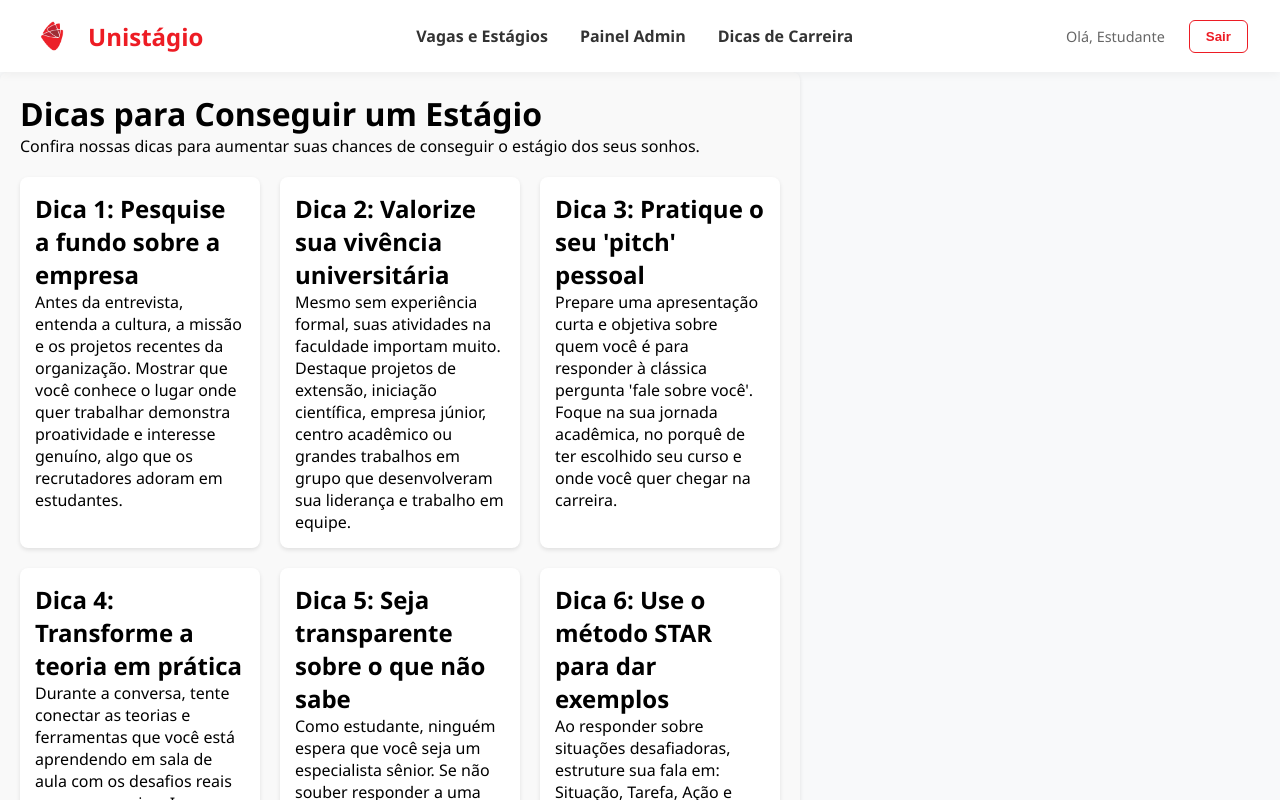
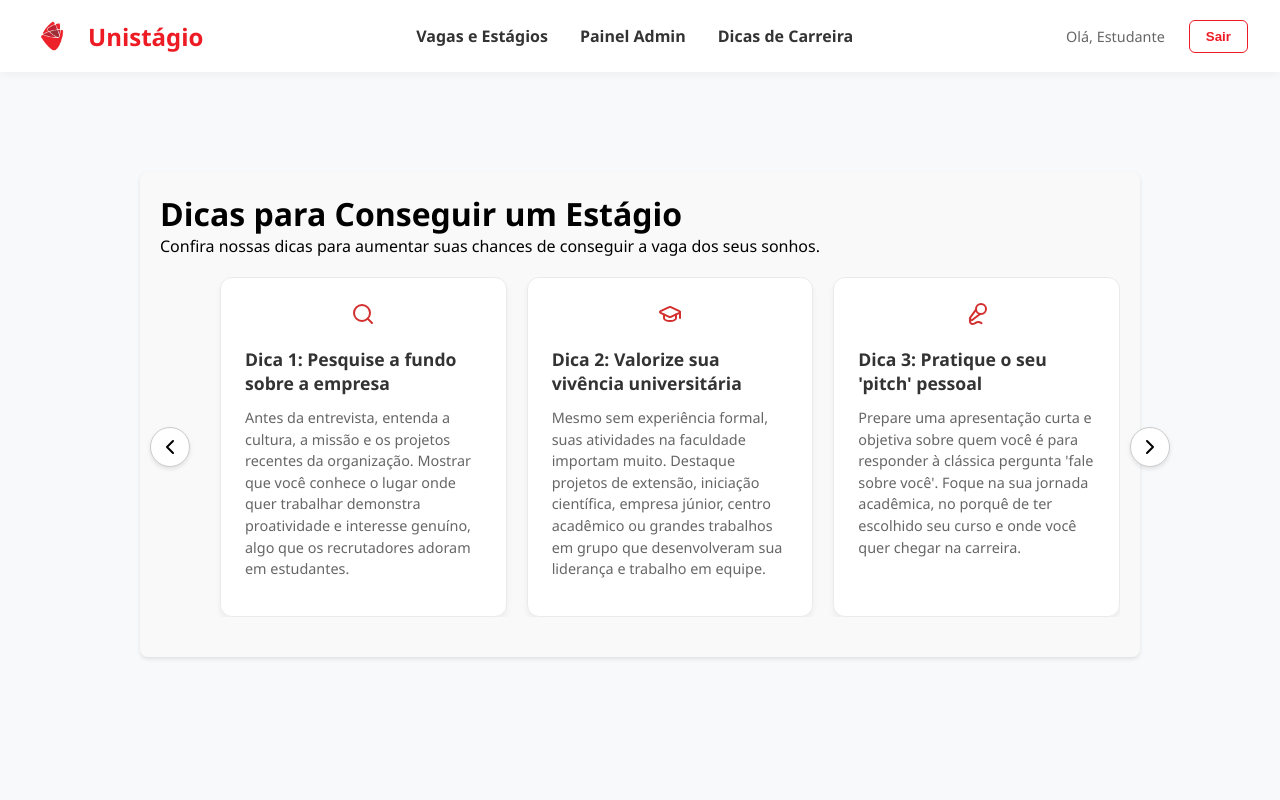
Before and after one commit to smartielo/unistagio, a React (Vite) app: page /dicas in a window 1280 px wide. Built offline with nearby package versions, Linux system fonts and the light colour scheme.

Commit message:
ajustes no componente carrosel

```diff
--- a/package.json
+++ b/package.json
@@ -10,11 +10,15 @@
     "preview": "vite preview"
   },
   "dependencies": {
+    "@tailwindcss/vite": "^4.3.0",
     "embla-carousel": "^8.6.0",
+    "embla-carousel-react": "^8.6.0",
     "emoji-picker-react": "^4.19.1",
+    "lucide-react": "^1.14.0",
     "react": "^19.2.6",
     "react-dom": "^19.2.6",
-    "react-router-dom": "^7.15.0"
+    "react-router-dom": "^7.15.0",
+    "tailwindcss": "^4.3.0"
   },
   "devDependencies": {
     "@eslint/js": "^10.0.1",
--- /dev/null
+++ b/src/components/Carrossel.css
@@ -0,0 +1,81 @@
+/* Container principal do carrossel */
+.carrossel-wrapper {
+  position: relative;
+  max-width: 1000px;
+  margin: 0 auto;
+  padding: 20px 40px; /* Espaço nas laterais para os botões não ficarem em cima dos cards */
+}
+
+/* A janela que esconde os cards que não estão ativos */
+.embla__viewport {
+  overflow: hidden;
+  width: 100%;
+}
+
+/* O container que coloca os cards lado a lado */
+.embla__container {
+  display: flex;
+}
+
+/* A configuração de CADA CARD (Aqui definimos que aparecem 3 por vez) */
+.embla__slide {
+  flex: 0 0 33.333%; /* 33.333% significa que cabem 3 na tela de 100% */
+  min-width: 0;
+  padding-left: 20px; /* Espaçamento entre os cards */
+}
+
+/* Estilo do bloco (Card) */
+.dica-card {
+  background-color: #ffffff;
+  border: 1px solid #eaeaea;
+  border-radius: 12px;
+  padding: 24px;
+  height: 340px; /* Altura fixa para todos ficarem do mesmo tamanho */
+  display: flex;
+  flex-direction: column;
+  box-shadow: 0 4px 6px rgba(0,0,0,0.05);
+}
+
+.dica-icon {
+  color: #d32f2f; /* Cor vermelha para combinar com o logo UNIstágio */
+  margin-bottom: 16px;
+}
+
+.dica-titulo {
+  font-size: 1.1rem;
+  font-weight: bold;
+  margin-bottom: 12px;
+  color: #333;
+}
+
+.dica-descricao {
+  font-size: 0.9rem;
+  color: #666;
+  line-height: 1.5;
+  overflow-y: auto; /* Se o texto for muito grande, cria uma barrinha de rolagem só no texto */
+}
+
+/* Botões de avançar e voltar */
+.embla__button {
+  position: absolute;
+  top: 50%;
+  transform: translateY(-50%);
+  background-color: #fff;
+  border: 1px solid #ccc;
+  border-radius: 50%;
+  width: 40px;
+  height: 40px;
+  display: flex;
+  align-items: center;
+  justify-content: center;
+  cursor: pointer;
+  box-shadow: 0 2px 4px rgba(0,0,0,0.1);
+  z-index: 10;
+}
+
+.embla__button:hover {
+  background-color: #f0f0f0;
+}
+
+.embla__button--prev { left: -10px; }
+.embla__button--next { right: -10px; }
--- /dev/null
+++ b/src/components/Carrossel.jsx
@@ -0,0 +1,47 @@
+import React from 'react';
+import useEmblaCarousel from 'embla-carousel-react';
+import { ChevronLeft, ChevronRight } from 'lucide-react';
+import './Carrossel.css'; // IMPORTANTE: Importando o CSS que criamos
+
+export function CarrosselDicas({ dicas }) {
+  // Inicializando o Embla (align start para começar do primeiro card)
+  const [emblaRef, emblaApi] = useEmblaCarousel({ align: 'start', loop: true });
+
+  const scrollPrev = () => emblaApi && emblaApi.scrollPrev();
+  const scrollNext = () => emblaApi && emblaApi.scrollNext();
+
+  return (
+    <div className="carrossel-wrapper">
+
+      {/* Viewport: esconde os cards extras */}
+      <div className="embla__viewport" ref={emblaRef}>
+
+        {/* Container: coloca os cards lado a lado */}
+        <div className="embla__container">
+
+          {/* Mapeando os cards */}
+          {dicas.map((dica) => (
+            <div className="embla__slide" key={dica.id}>
+              <div className="dica-card">
+                <div className="dica-icon">{dica.icon}</div>
+                <h3 className="dica-titulo">{dica.titulo}</h3>
+                <p className="dica-descricao">{dica.descricao}</p>
+              </div>
+            </div>
+          ))}
+
+        </div>
+      </div>
+
+      {/* Botões de Navegação */}
+      <button className="embla__button embla__button--prev" onClick={scrollPrev}>
+        <ChevronLeft />
+      </button>
+
+      <button className="embla__button embla__button--next" onClick={scrollNext}>
+        <ChevronRight />
+      </button>
+
+    </div>
+  );
+}
--- a/src/pages/Dicas.css
+++ b/src/pages/Dicas.css
@@ -4,10 +4,11 @@
     align-items: center;
     padding: 20px;
     align-self: center;
+    padding-top: 100px;
 }
 
 .dicas-container {
-    width: 800px;
+    width: 1000px;
     display: flex;
     flex-direction: column;
     background-color: #f9f9f9;
--- a/src/pages/Dicas.jsx
+++ b/src/pages/Dicas.jsx
@@ -2,39 +2,83 @@ import React, { useState } from 'react';
 import { Header } from '../components/Header';
 import './Dicas.css';
 import EmojiPicker from 'emoji-picker-react';
-
+import { CarrosselDicas } from '../components/Carrossel';
+import { Search, GraduationCap, Mic2, BookOpen, UserX, Target, HelpCircle, UserCheck, Heart } from 'lucide-react';
 
 export function Dicas() {
+  const dicasIniciais = [
+    {
+      id: 1,
+      icon: <Search />,
+      titulo: "Dica 1: Pesquise a fundo sobre a empresa",
+      descricao: "Antes da entrevista, entenda a cultura, a missão e os projetos recentes da organização. Mostrar que você conhece o lugar onde quer trabalhar demonstra proatividade e interesse genuíno, algo que os recrutadores adoram em estudantes."
+    },
+    {
+      id: 2,
+      icon: <GraduationCap />,
+      titulo: "Dica 2: Valorize sua vivência universitária",
+      descricao: "Mesmo sem experiência formal, suas atividades na faculdade importam muito. Destaque projetos de extensão, iniciação científica, empresa júnior, centro acadêmico ou grandes trabalhos em grupo que desenvolveram sua liderança e trabalho em equipe."
+    },
+    {
+      id: 3,
+      icon: <Mic2 />,
+      titulo: "Dica 3: Pratique o seu 'pitch' pessoal",
+      descricao: "Prepare uma apresentação curta e objetiva sobre quem você é para responder à clássica pergunta 'fale sobre você'. Foque na sua jornada acadêmica, no porquê de ter escolhido seu curso e onde você quer chegar na carreira."
+    },
+    {
+      id: 4,
+      icon: <BookOpen />,
+      titulo: "Dica 4: Transforme a teoria em prática",
+      descricao: "Durante a conversa, tente conectar as teorias e ferramentas que você está aprendendo em sala de aula com os desafios reais que a vaga exige. Isso mostra que você sabe aplicar o conhecimento acadêmico no mercado de trabalho."
+    },
+    {
+      id: 5,
+      icon: <UserX />,
+      titulo: "Dica 5: Seja transparente sobre o que não sabe",
+      descricao: "Como estudante, ninguém espera que você seja um especialista sênior. Se não souber responder a uma pergunta técnica, seja honesto. O mais importante é demonstrar curiosidade, vontade de aprender e proatividade para buscar soluções."
+    },
+    {
+      id: 6,
+      icon: <Target />,
+      titulo: "Dica 6: Use o método STAR para dar exemplos",
+      descricao: "Ao responder sobre situações desafiadoras, estruture sua fala em: Situação, Tarefa, Ação e Resultado. Use exemplos de provas complexas, prazos apertados ou conflitos em trabalhos da faculdade para mostrar como você resolve problemas na prática."
+    },
+    {
+      id: 7,
+      icon: <HelpCircle />,
+      titulo: "Dica 7: Faça perguntas inteligentes ao recrutador",
+      descricao: "Ao final da entrevista, quando perguntarem se você tem dúvidas, não fique calado. Pergunte sobre os desafios da equipe, o plano de desenvolvimento para estagiários/juniores ou como a empresa avalia o sucesso na vaga."
+    },
+    {
+      id: 8,
+      icon: <UserCheck />,
+      titulo: "Dica 8: Cuide da sua comunicação e postura",
+      descricao: "Seja online (cuidado com fundo e ruídos) ou presencial, a primeira impressão conta. Vista-se de acordo com o perfil da empresa, mantenha contato visual, evite gírias em excesso e demonstre energia e entusiasmo ao falar."
+    },
+    {
+      id: 9,
+      icon: <Heart />,
+      titulo: "Dica 9: Destaque sua inteligência emocional",
+      descricao: "Para vagas de entrada, a atitude (soft skills) frequentemente vale mais que o conhecimento técnico (hard skills). Demonstre que você sabe ouvir, tem facilidade para receber feedbacks, possui resiliência e adapta-se bem a novos cenários."
+    }
+  ];
 
-    const dicasIniciais = [
-        { id: 1, titulo: "Dica 1: Pesquise a fundo sobre a empresa", descricao: "Antes da entrevista, entenda a cultura, a missão e os projetos recentes da organização. Mostrar que você conhece o lugar onde quer trabalhar demonstra proatividade e interesse genuíno, algo que os recrutadores adoram em estudantes." },
-        { id: 2, titulo: "Dica 2: Valorize sua vivência universitária", descricao: "Mesmo sem experiência formal, suas atividades na faculdade importam muito. Destaque projetos de extensão, iniciação científica, empresa júnior, centro acadêmico ou grandes trabalhos em grupo que desenvolveram sua liderança e trabalho em equipe." },
-        { id: 3, titulo: "Dica 3: Pratique o seu 'pitch' pessoal", descricao: "Prepare uma apresentação curta e objetiva sobre quem você é para responder à clássica pergunta 'fale sobre você'. Foque na sua jornada acadêmica, no porquê de ter escolhido seu curso e onde você quer chegar na carreira." },
-        { id: 4, titulo: "Dica 4: Transforme a teoria em prática", descricao: "Durante a conversa, tente conectar as teorias e ferramentas que você está aprendendo em sala de aula com os desafios reais que a vaga exige. Isso mostra que você sabe aplicar o conhecimento acadêmico no mercado de trabalho." },
-        { id: 5, titulo: "Dica 5: Seja transparente sobre o que não sabe", descricao: "Como estudante, ninguém espera que você seja um especialista sênior. Se não souber responder a uma pergunta técnica, seja honesto. O mais importante é demonstrar curiosidade, vontade de aprender e proatividade para buscar soluções." },
-        { id: 6, titulo: "Dica 6: Use o método STAR para dar exemplos", descricao: "Ao responder sobre situações desafiadoras, estruture sua fala em: Situação, Tarefa, Ação e Resultado. Use exemplos de provas complexas, prazos apertados ou conflitos em trabalhos da faculdade para mostrar como você resolve problemas na prática." },
-        { id: 7, titulo: "Dica 7: Faça perguntas inteligentes ao recrutador", descricao: "Ao final da entrevista, quando perguntarem se você tem dúvidas, não fique calado. Pergunte sobre os desafios da equipe, o plano de desenvolvimento para estagiários/juniores ou como a empresa avalia o sucesso na vaga." },
-        { id: 8, titulo: "Dica 8: Cuide da sua comunicação e postura", descricao: "Seja online (cuidado com fundo e ruídos) ou presencial, a primeira impressão conta. Vista-se de acordo com o perfil da empresa, mantenha contato visual, evite gírias em excesso e demonstre energia e entusiasmo ao falar." },
-        { id: 9, titulo: "Dica 9: Destaque sua inteligência emocional", descricao: "Para vagas de entrada, a atitude (soft skills) frequentemente vale mais que o conhecimento técnico (hard skills). Demonstre que você sabe ouvir, tem facilidade para receber feedbacks, possui resiliência e adapta-se bem a novos cenários." }
-];
+  return (
+    <div><Header />
+    <div className="painelDicas min-h-screen bg-[#0a0a0a] text-white">
 
-    return(
-
-    <div classname= "painelDicas">
-        <Header />
-        <div className="dicas-container">
-            <h1>Dicas para Conseguir um Estágio</h1>
-            <p>Confira nossas dicas para aumentar suas chances de conseguir o estágio dos seus sonhos.</p>
-        <div/>
-        <div className="dicas-grid">
-            {dicasIniciais.map((dica) => (
-                <div key={dica.id} className="dica-card">
-                    <h2>{dica.titulo}</h2>
-                    <p>{dica.descricao}</p>
-                </div>
-            ))}
+      <main className="dicas-container max-w-6xl mx-auto px-6 py-12">
+        <div className="text-center mb-12">
+          <h1 className="text-4xl md:text-5xl font-bold mb-4 text-white">
+            Dicas para Conseguir um Estágio
+          </h1>
+          <p className="text-zinc-400 text-lg max-w-2xl mx-auto">
+            Confira nossas dicas para aumentar suas chances de conseguir a vaga dos seus sonhos.
+          </p>
         </div>
-     </div>
+            <CarrosselDicas dicas={dicasIniciais} />
+      </main>
     </div>
-    )
+    </div>
+  );
 }
```
Also changed, not shown: src/components/Carrosel.css (deleted), src/components/Carrosel.jsx (deleted), 1 other file (tests, documents, lock files or other folders).
